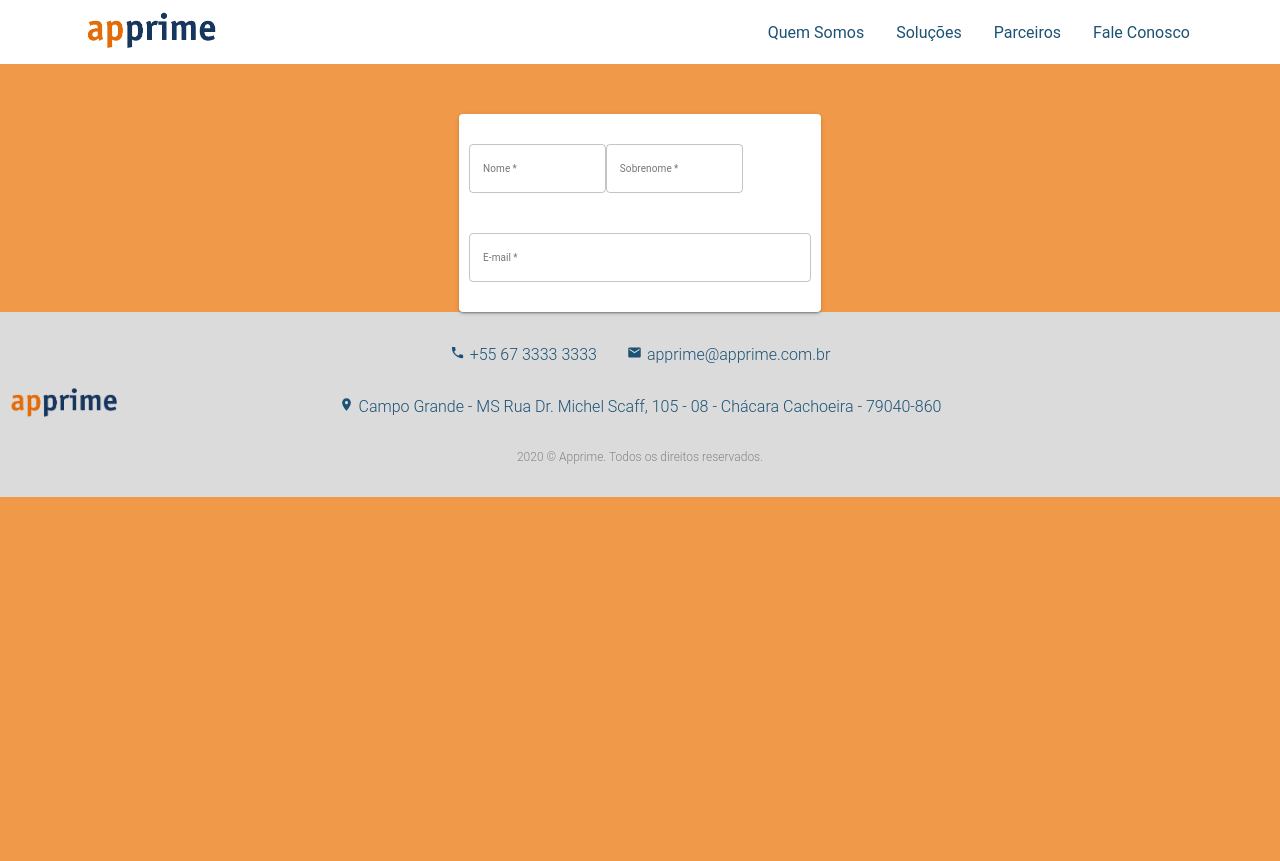
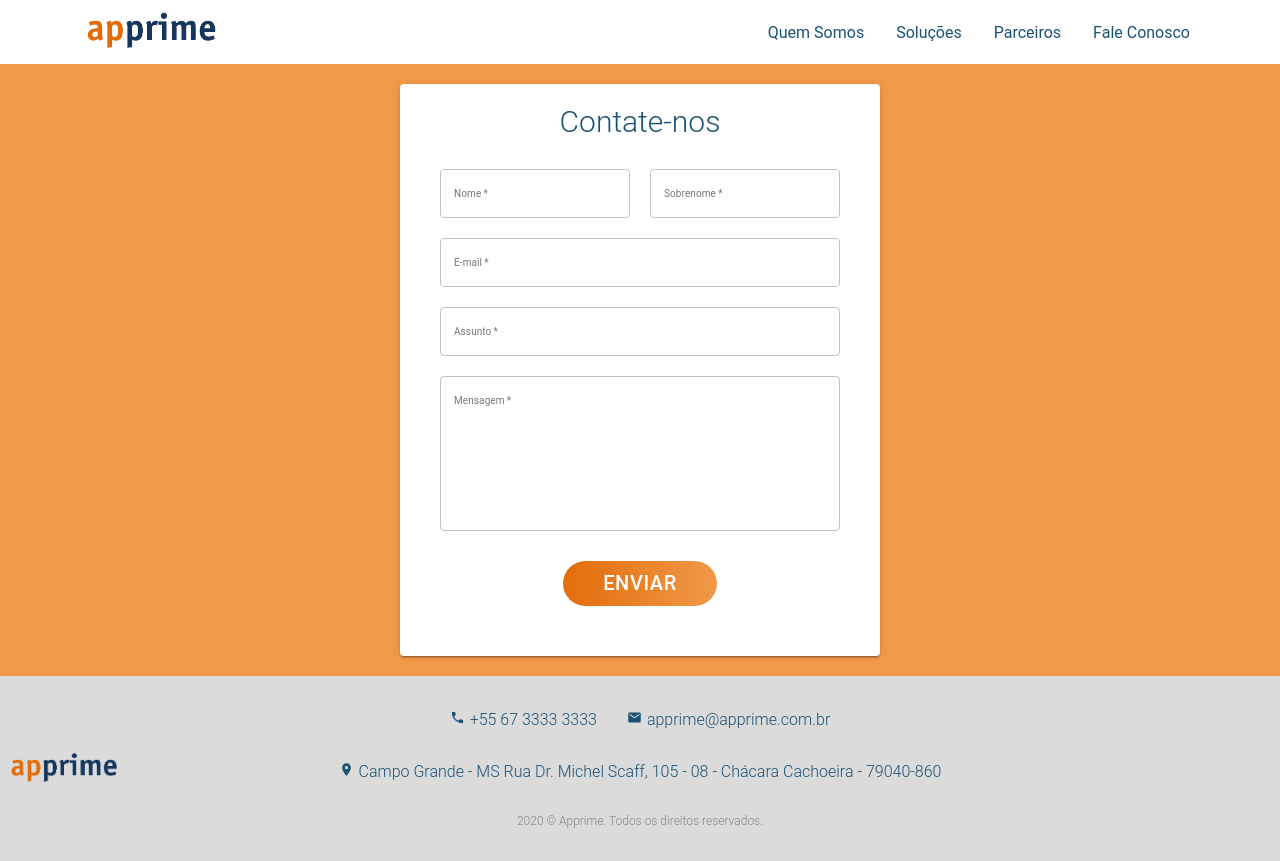
Before and after one commit to El-Raptor/apprime, a React (Create React App) app: page /contact in a window 1280 px wide. Before the commit the page ends 800 px from the top, so only its background shows below. Built offline with nearby package versions, Linux system fonts and the light colour scheme.

Commit message:
Página de contato adicionada

```diff
--- /dev/null
+++ b/src/components/Button.js
@@ -0,0 +1,17 @@
+import styled from 'styled-components';
+import { Button } from '@material-ui/core';
+
+export const ButtonStyled = styled(Button)`
+    background: linear-gradient(to right, #E36C09, #F09949);
+    color: white;
+
+    border-radius: ${({ round }) => (round ? '100px' : '0px')};
+    font-size: ${({ large }) => (large ? '2rem' : '1.2rem')};
+    padding: ${({ large }) => (large ? '.5rem 4rem' : '.2rem 3.2rem')};
+    transition: 0.3s;
+
+    &:hover {
+        background: linear-gradient(to right, #1B5275, #AEC2E7);
+        transform: translateY(-2px)
+    }
+`;
--- a/src/components/pages/Contact/Contact.jsx
+++ b/src/components/pages/Contact/Contact.jsx
@@ -1,6 +1,15 @@
 import React from "react";
-import { StyledForm } from "./styles";
-import { TextField, Paper } from "@material-ui/core";
+import {
+  FirstNameTextField,
+  LastNameTextField,
+  EmailWrapper,
+  NameWrapper,
+  StyledForm,
+  TitleWrapper,
+  ButtonWrapper,
+} from "./styles";
+import { TextField, Paper, Typography } from "@material-ui/core";
+import { ButtonStyled } from "../../Button";
 
 const Contact = () => {
   return (
@@ -8,23 +17,25 @@ const Contact = () => {
       <style>{"body { background-color:#F09949; }"}</style>
       <StyledForm>
         <Paper component="form" elevation={2}>
-          <div id="name">
-            <TextField
+          <TitleWrapper>
+            <Typography variant="h3">Contate-nos</Typography>
+          </TitleWrapper>
+          <NameWrapper>
+            <FirstNameTextField
               required
               id="first-name"
               label="Nome"
               variant="outlined"
-              style={{width: "40%"}}
             />
-            <TextField
+            <LastNameTextField
               required
+              className="last-name"
               id="last-name"
               label="Sobrenome"
               variant="outlined"
-              style={{width: "40%"}}
             />
-          </div>
-          <div>
+          </NameWrapper>
+          <EmailWrapper>
             <TextField
               required
               id="email"
@@ -32,7 +43,28 @@ const Contact = () => {
               variant="outlined"
               fullWidth
             />
-          </div>
+            <TextField
+              required
+              id="topic"
+              label="Assunto"
+              variant="outlined"
+              fullWidth
+            />
+            <TextField
+              required
+              id="message"
+              label="Mensagem"
+              variant="outlined"
+              multiline
+              rows={10}
+              fullWidth
+            />
+          </EmailWrapper>
+          <ButtonWrapper>
+            <ButtonStyled round large>
+              Enviar
+            </ButtonStyled>
+          </ButtonWrapper>
         </Paper>
       </StyledForm>
     </>
--- a/src/components/pages/Contact/styles.js
+++ b/src/components/pages/Contact/styles.js
@@ -1,21 +1,63 @@
 import styled from 'styled-components';
+import { TextField } from '@material-ui/core';
+
+
+const formWidth = '400px';
 
 export const StyledForm = styled.div`
     display: flex;
-    justify-content: center;
-
+    flex-direction: column;
+    align-items: center;
+    //height: calc(100vh - 185px - 64px);
 
     form {
-        width: fit-content;
+        width: ${formWidth};
         height: fit-content;
 
-        margin-top: 5rem;
-        padding: 1rem;
+        margin: 2rem 0;
+        padding: 2rem 4rem;
 
         .MuiTextField-root {
-            margin: 2rem 0;
+            margin: 1rem 0;
         }
 
-
+        .last-name {
+            margin-left: 2rem;
+        }
     }
 `;
+
+export const FirstNameTextField = styled(TextField)`
+    width: calc((${formWidth} - 2rem)/2);
+`;
+
+export const LastNameTextField = styled(TextField)`
+    width: calc((${formWidth} - 2rem)/2);
+`;
+
+export const NameWrapper = styled.div`
+
+`;
+
+export const EmailWrapper = styled.div`
+
+`;
+
+export const TitleWrapper = styled.div`
+    width: 100%;
+    display: flex;
+    justify-content: center;
+    margin-bottom: 2rem;
+
+    h3 {
+        color: #1B5275;
+        font-weight: 300;
+    }
+`;
+
+export const ButtonWrapper = styled.div`
+    width: 100%;
+    display: flex;
+    justify-content: center;
+    margin: 2rem 0 3rem;
+`;
```
